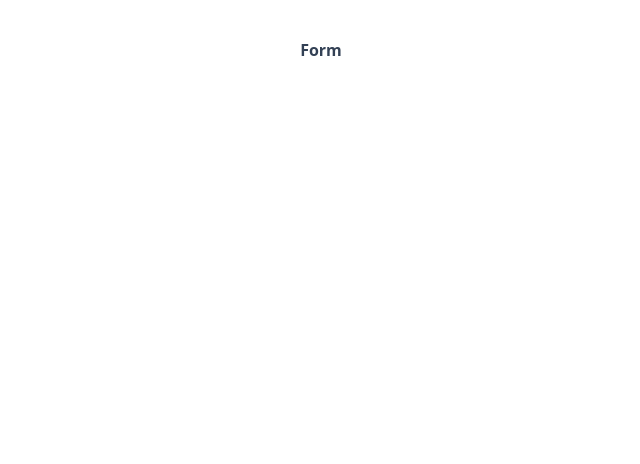
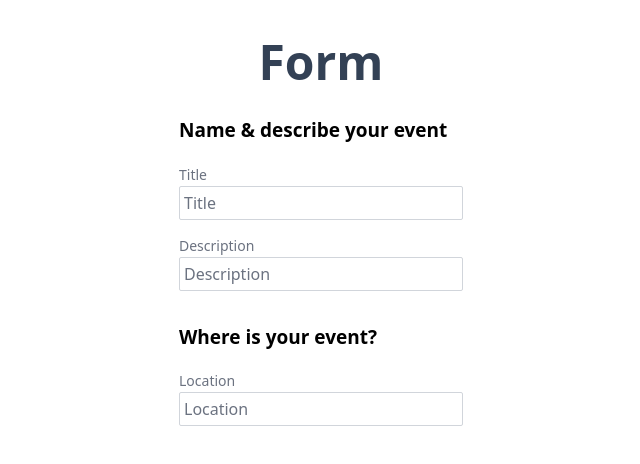
Before and after one commit to anakon73/vue-3-forms, a Vue app: page /#/ in a window 1280 px wide. Shown: the top 464 px of the page, without its empty margins (319-959 px from the left). Built offline with nearby package versions, Linux system fonts and the light colour scheme.

Commit message:
feat(view/simpleform): create BaseInput component

```diff
--- a/components.d.ts
+++ b/components.d.ts
@@ -6,5 +6,7 @@ import '@vue/runtime-core'
 export {}
 
 declare module '@vue/runtime-core' {
-  export interface GlobalComponents {}
+  export interface GlobalComponents {
+    BaseInput: typeof import('./src/components/BaseInput.vue')['default']
+  }
 }
--- a/src/App.vue
+++ b/src/App.vue
@@ -1,10 +1,10 @@
 <script setup lang="ts"></script>
 
 <template>
-  <div class="text-center color-slate-700 font-sans p-2">
-    <nav class="p-[30px]">
+  <div class="font-sans p-2 mx-auto w-[300px]">
+    <nav class="text-center p-[30px]">
       <router-link
-        class="font-bold text-slate-700"
+        class="font-bold text-5xl text-slate-700"
         active-class="text-emerald-400"
         to="/"
         >Form</router-link
--- /dev/null
+++ b/src/components/BaseInput.vue
@@ -0,0 +1,30 @@
+<script setup lang="ts">
+interface Props {
+  label: string
+  modelValue: [string, number]
+}
+const { label, modelValue } = defineProps<Props>()
+const emits = defineEmits(['update:modelValue'])
+
+const updateValue = (event: Event) => {
+  if (event.target instanceof HTMLInputElement) {
+    let {
+      target: { value },
+    } = event
+    emits('update:modelValue', value)
+  }
+}
+</script>
+
+<template>
+  <label class="block text-sm font-medium text-gray-500 mb-[1px]">{{
+    label
+  }}</label>
+  <input
+    v-bind="$attrs"
+    class="border border-gray-300 rounded-sm focus:outline-blue-900 p-1 w-full placeholder:text-gray-500"
+    :placeholder="label"
+    :value="modelValue"
+    @input="updateValue"
+  />
+</template>
--- a/src/view/SimpleForm.vue
+++ b/src/view/SimpleForm.vue
@@ -1,3 +1,36 @@
-<script setup lang="ts"></script>
+<script setup lang="ts">
+import { ref } from 'vue'
 
-<template></template>
+const categories = ref([
+  'sustainability',
+  'nature',
+  'animal welfare',
+  'housing',
+  'education',
+  'food',
+  'community',
+])
+const event = ref({
+  category: '',
+  title: '',
+  description: '',
+  location: '',
+  pets: 1,
+  extras: {
+    catering: false,
+    music: false,
+  },
+})
+</script>
+
+<template>
+  <div class="mb-8">
+    <h3 class="text-[19px] font-bold mb-5">Name & describe your event</h3>
+    <BaseInput class="mb-4" v-model="event.title" label="Title" type="text" />
+    <BaseInput v-model="event.description" label="Description" type="text" />
+  </div>
+  <div>
+    <h3 class="text-[19px] font-bold mb-5">Where is your event?</h3>
+    <BaseInput v-model="event.location" label="Location" type="text" />
+  </div>
+</template>
```
